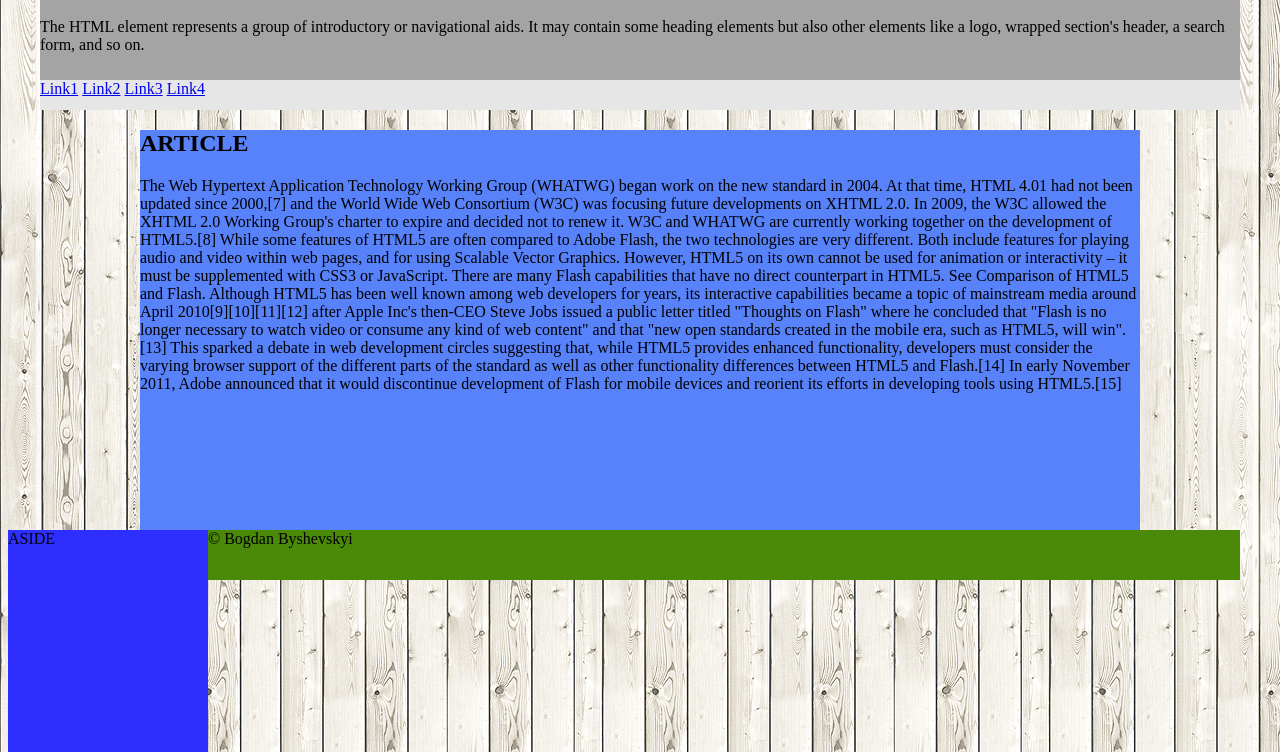
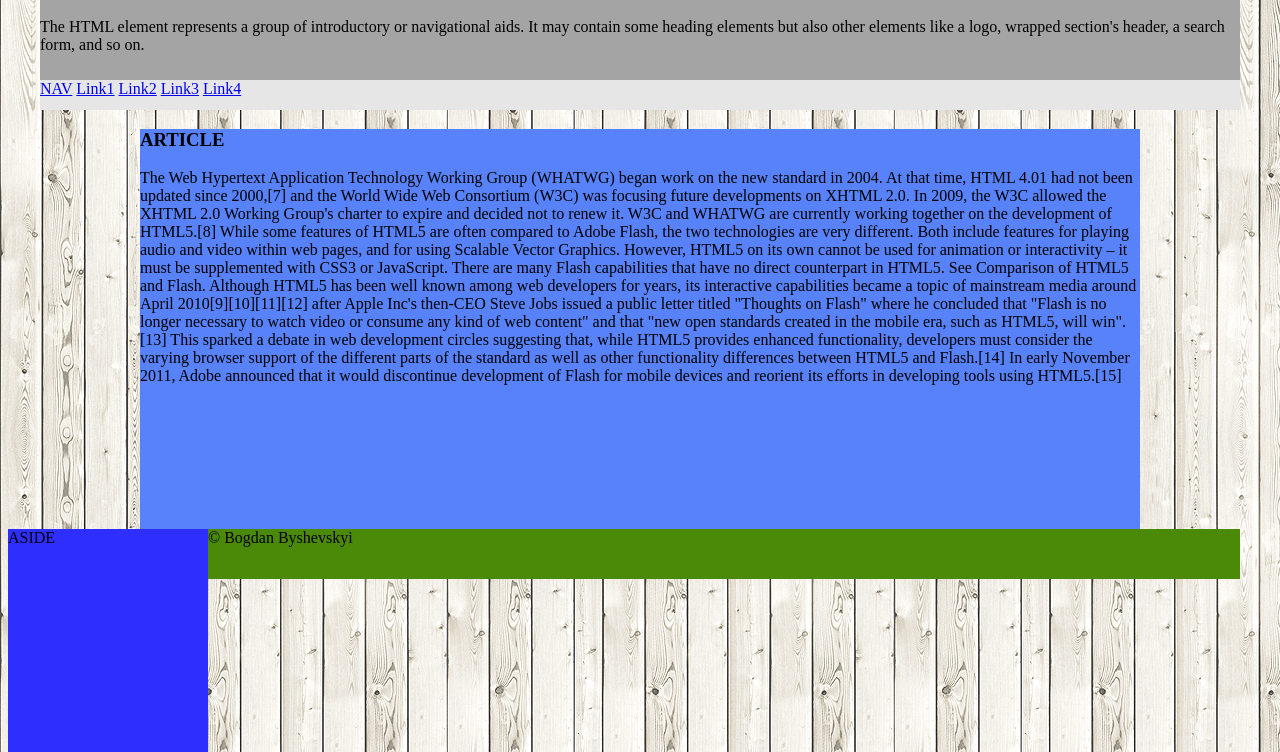
Before and after one commit to byshevskyi/homework4, a plain HTML site: page index.html in a window 1280 px wide. Shown: the part 48-800 px from the top of the page. Drawn offline with Linux system fonts and the light colour scheme.

Commit message:
Changes1

```diff
--- a/index.html
+++ b/index.html
@@ -16,11 +16,13 @@
 			</p>
 		</header>
 		<nav>
+			<a href="#">NAV</a>
 			<a href="#">Link1</a>
 			<a href="#">Link2</a>
 			<a href="#">Link3</a>
 			<a href="#">Link4</a>
 		</nav>
+		<section>
 			<article>
 				<h1>ARTICLE</h1>
 				<p>
@@ -51,6 +53,7 @@
 				</p>
 			</article>
 			<aside>ASIDE</aside>
+		</section>
 		<footer>© Bogdan Byshevskyi</footer>
 	</body>
 </html>
```
Lines whose indentation alone changed are shown as unchanged.
